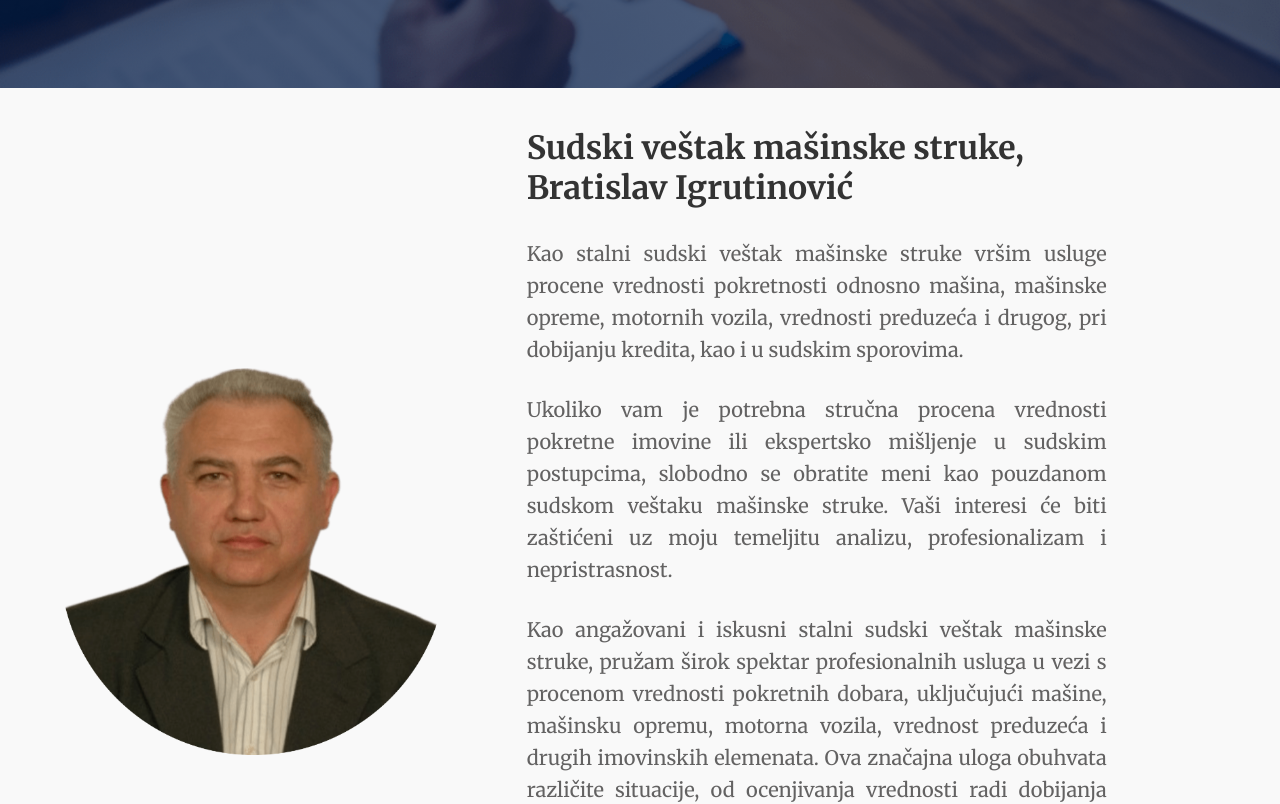
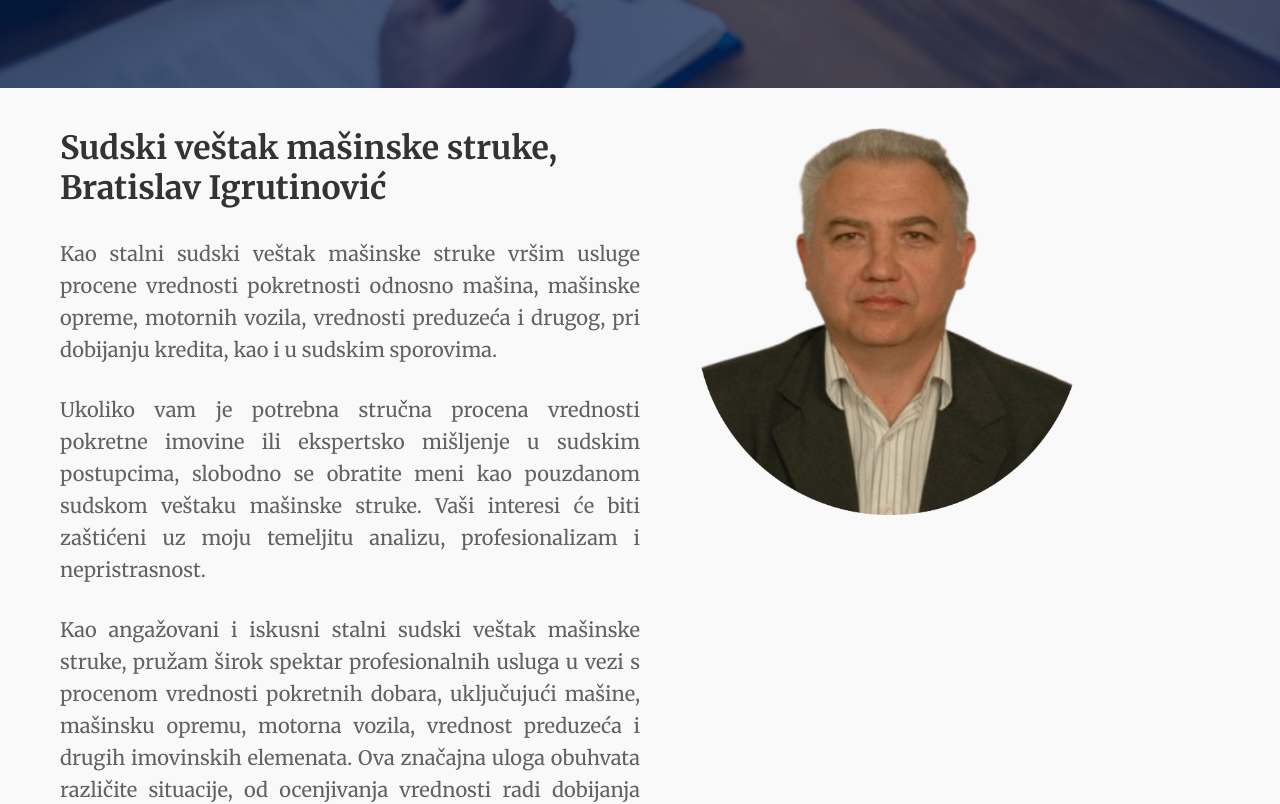
Before and after one commit to MarkoG111/forensic_expertise, a Next.js app: page / in a window 1280 px wide. Shown: the part 880-1684 px from the top of the page. Built offline with nearby package versions, Linux system fonts and the light colour scheme.

Commit message:
mobile logo, about image

```diff
--- a/src/app/cesta-pitanja/page.tsx
+++ b/src/app/cesta-pitanja/page.tsx
@@ -66,7 +66,7 @@ export default function CestaPitanja() {
 
       <Banner title="Česta pitanja" height="h-[50vh]" />
 
-      <section className="faq-section py-8 px-4 mx-auto text-justify">
+      <section className="faq-section py-8 px-4 mx-auto">
         <h2 className="font-bold text-center mb-6">Česta pitanja</h2>
         <div className="container">
           {faqs.map((faq, index) => {
--- a/src/app/components/MainLayout.tsx
+++ b/src/app/components/MainLayout.tsx
@@ -83,6 +83,14 @@ function MobileMenu({
       } transition-transform duration-300 ease-in-out z-50`}
     >
       <div className="flex flex-col h-full relative">
+        <div className="flex items-center gap-4 pl-5 mobile-logo">
+          <Image src="/images/logo.png" alt="logo" width={50} height={30} />
+          <div className="mt-6">
+            <h2 className="font-bold m-0">Bratislav Igrutinović</h2>
+            <p className="mt-1">Sudski veštak mašinske struke</p>
+          </div>
+        </div>
+
         {/* Close button positioned absolute in the top right */}
         <button
           onClick={onClose}
@@ -92,7 +100,9 @@ function MobileMenu({
           ✕
         </button>
 
-        <nav className="pt-8 px-6">
+        <hr />
+
+        <nav className="px-6">
           <ul className="space-y-6">
             <li>
               <Link
--- a/src/app/globals.css
+++ b/src/app/globals.css
@@ -81,6 +81,10 @@ nav a {
 
 .scrolled-nav a {
   color: #333;
+}
+
+.mobile-logo {
+  color: var(--primary-alt);
 }
 
 /* Navigation Links */
--- a/src/app/page.tsx
+++ b/src/app/page.tsx
@@ -7,7 +7,7 @@ import Banner from "./components/Banner";
 export default function Home() {
   return (
     <main>
-      {/* Banner Section */}
+    {/* Banner Section */}
       <Banner
         title="Sudski veštak mašinske struke"
         subtitle="Bratislav Igrutinović"
@@ -23,17 +23,8 @@ export default function Home() {
       {/* About Section */}
       <section className="about-section">
         <div className="container lg:flex">
-          <div className="about-image w-full lg:w-1/3 mt-10 md:mt-60">
-            <Image
-              src="/images/bratislav_igrutinovic_sudski_vestak_krug.png"
-              alt="Profilna slika Bratislava Igrutinovića, sudskog veštaka mašinske struke"
-              width={750}
-              height={450}
-              title="Bratislav Igrutinović"
-              layout="responsive"
-            />
-          </div>
-          <div className="about-content text-center md:text-left ml-0 md:ml-20 w-full lg:w-1/2">
+          {/* Text Content */}
+          <div className="about-content text-center md:text-left w-full lg:w-1/2">
             <h2 className="font-bold mb-4">
               Sudski veštak mašinske struke, <br />
               Bratislav Igrutinović
@@ -68,6 +59,31 @@ export default function Home() {
               moje ekspertno mišljenje kako bi osigurali pravičnu i tačnu
               procenu vrednosti pokretnih dobara koje koriste kao kolateral.
             </p>
+          </div>
+
+          {/* Image */}
+          <div className="about-image w-full lg:w-1/3 mt-10 md:mt-60 lg:mt-0 lg:ml-14">
+            <picture>
+              {/* Default image for screens larger than 1024px */}
+              <source
+                srcSet="/images/bratislav_igrutinovic_sudski_vestak_krug.png"
+                media="(min-width: 1024px)"
+              />
+              {/* Image for screens smaller than 1024px */}
+              <source
+                srcSet="/images/bratislav_igrutinovic_sudski_vestak.png"
+                media="(max-width: 1023px)"
+              />
+              {/* Fallback image for unsupported browsers */}
+              <Image
+                src="/images/bratislav_igrutinovic_sudski_vestak_krug.png" // Default image for browsers that don't support `picture`
+                alt="Profilna slika Bratislava Igrutinovića, sudskog veštaka mašinske struke"
+                width={750}
+                height={450}
+                title="Bratislav Igrutinović"
+                layout="responsive"
+              />
+            </picture>
           </div>
         </div>
       </section>
```
